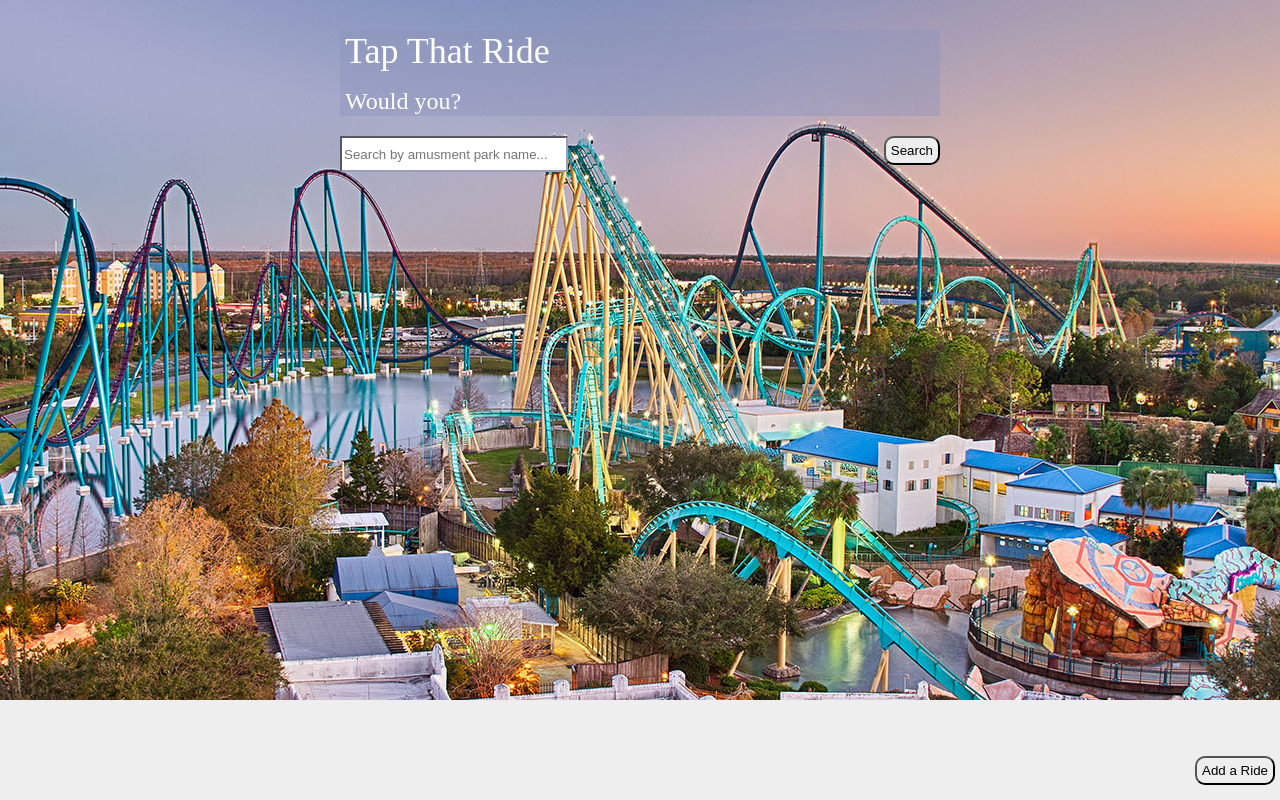
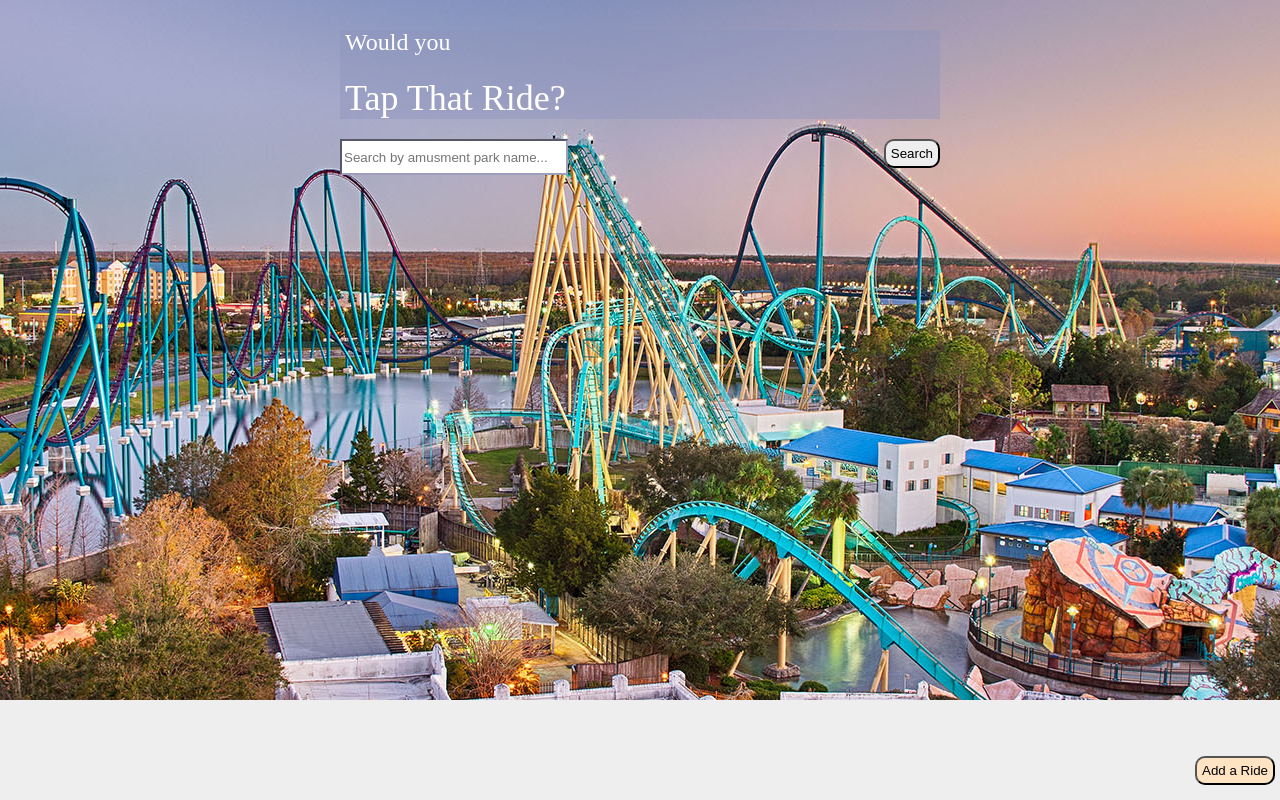
Before and after one commit to DarcyDeAngeloWoolsey/amusement_park_app, a website: page public/index.html in a window 1280 px wide. Drawn offline with nearby package versions, Linux system fonts and the light colour scheme; no server answers.

Commit message:
test text indexing

```diff
--- a/public/index.html
+++ b/public/index.html
@@ -10,8 +10,8 @@
 
 <body class="marginAuto">
     <header>
-        <h1 class="m20">Tap That Ride</h1>
-        <h2 class="lead m20">Would you?</h2>
+        <h2 class="lead m20">Would you</h2>
+        <h1 class="m20">Tap That Ride?</h1>
     </header>
     <section class="clearfix">
         <form class="formList m20">
--- a/public/main.css
+++ b/public/main.css
@@ -21,6 +21,7 @@ h1 {
     padding-top: 3px;
     padding-left: 5px;
     padding-right: 5px;
+    padding-bottom: 3px;
 }
 
 h2 {
@@ -127,6 +128,10 @@ button {
 .buttonDeleteNo,
 .buttonNew {
     right: 0px;
+}
+
+button.buttonNew {
+    background-color: bisque;
 }
 
 .btnEdit,
```
Also changed, not shown: server.js (+11 -18 lines).
